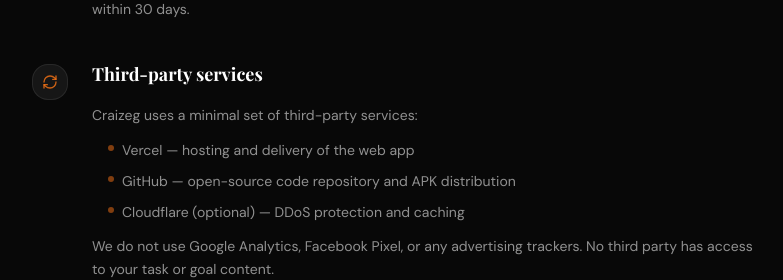
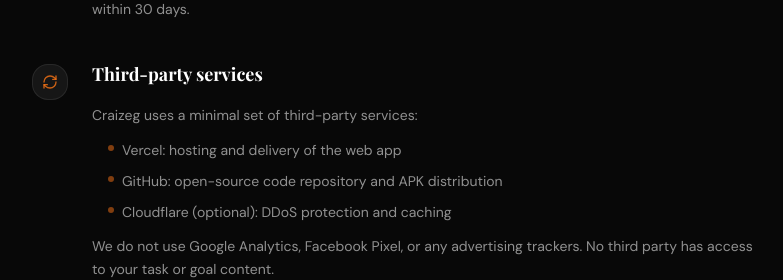
Before and after one commit to synterlab/craizeg-fun, a React (Vite) app: page /privacy in a window 1280 px wide. Shown: the part 1300-1580 px from the top of the page, without its empty margins (240-1023 px from the left). Built offline with nearby package versions, Linux system fonts and the light colour scheme.

Commit message:
fix: remove em-dashes + add Terms link in footer

```diff
--- a/src/pages/privacy.tsx
+++ b/src/pages/privacy.tsx
@@ -97,9 +97,9 @@
         <p>Craizeg uses a minimal set of third-party services:</p>
         <ul className="space-y-2 pl-4">
           {[
-            "Vercel — hosting and delivery of the web app",
-            "GitHub — open-source code repository and APK distribution",
-            "Cloudflare (optional) — DDoS protection and caching",
+            "Vercel: hosting and delivery of the web app",
+            "GitHub: open-source code repository and APK distribution",
+            "Cloudflare (optional): DDoS protection and caching",
           ].map((item, i) => (
             <li key={i} className="flex items-start gap-2">
               <span className="mt-1.5 w-1.5 h-1.5 rounded-full bg-primary/50 flex-shrink-0" />
@@ -249,6 +249,7 @@
         <div className="container px-4 mx-auto max-w-5xl flex flex-col sm:flex-row items-center justify-between gap-3">
           <p className="text-xs text-white/25">© 2026 Craizeg.fun. All rights reserved.</p>
           <div className="flex items-center gap-4 text-xs text-white/30">
+            <Link to="/terms" className="hover:text-primary transition-colors">Terms</Link>
             <Link to="/roadmap" className="hover:text-primary transition-colors">Roadmap</Link>
             <Link to="/" className="hover:text-primary transition-colors">Back to Home</Link>
           </div>
```
